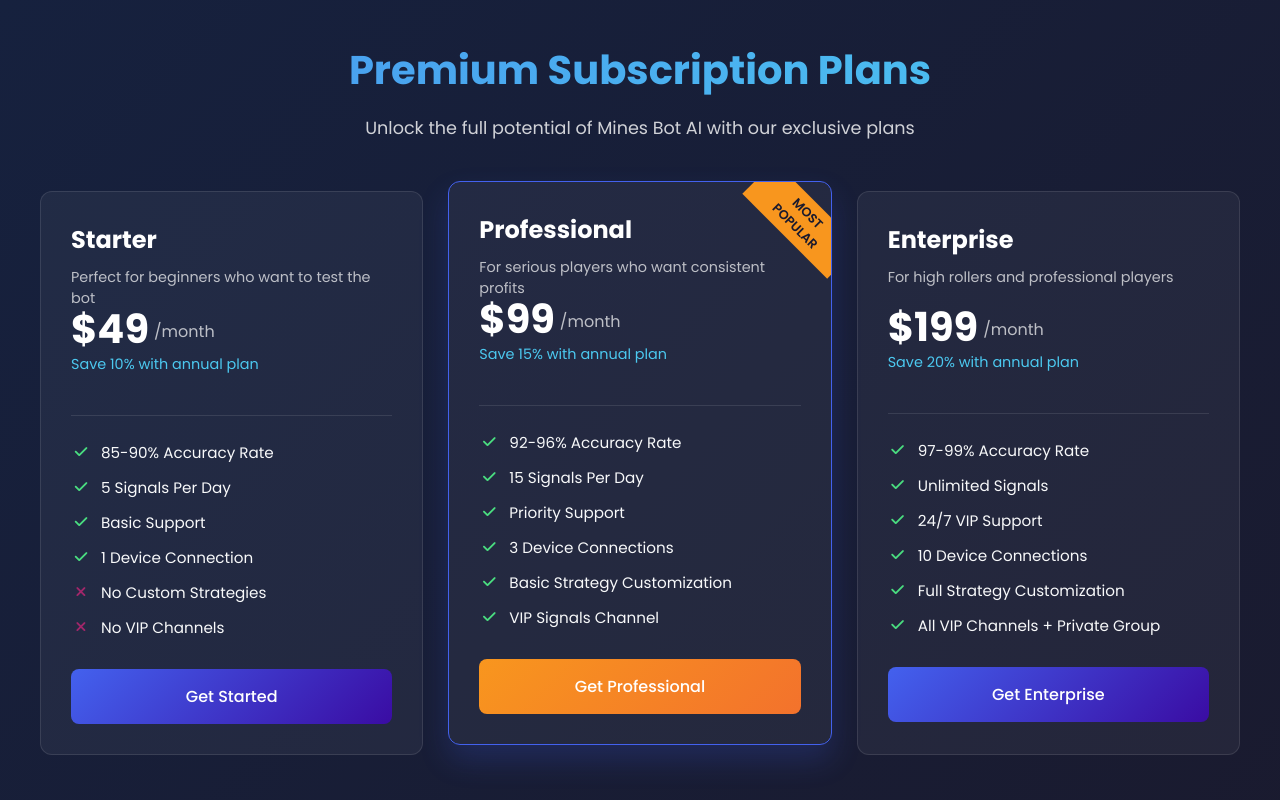
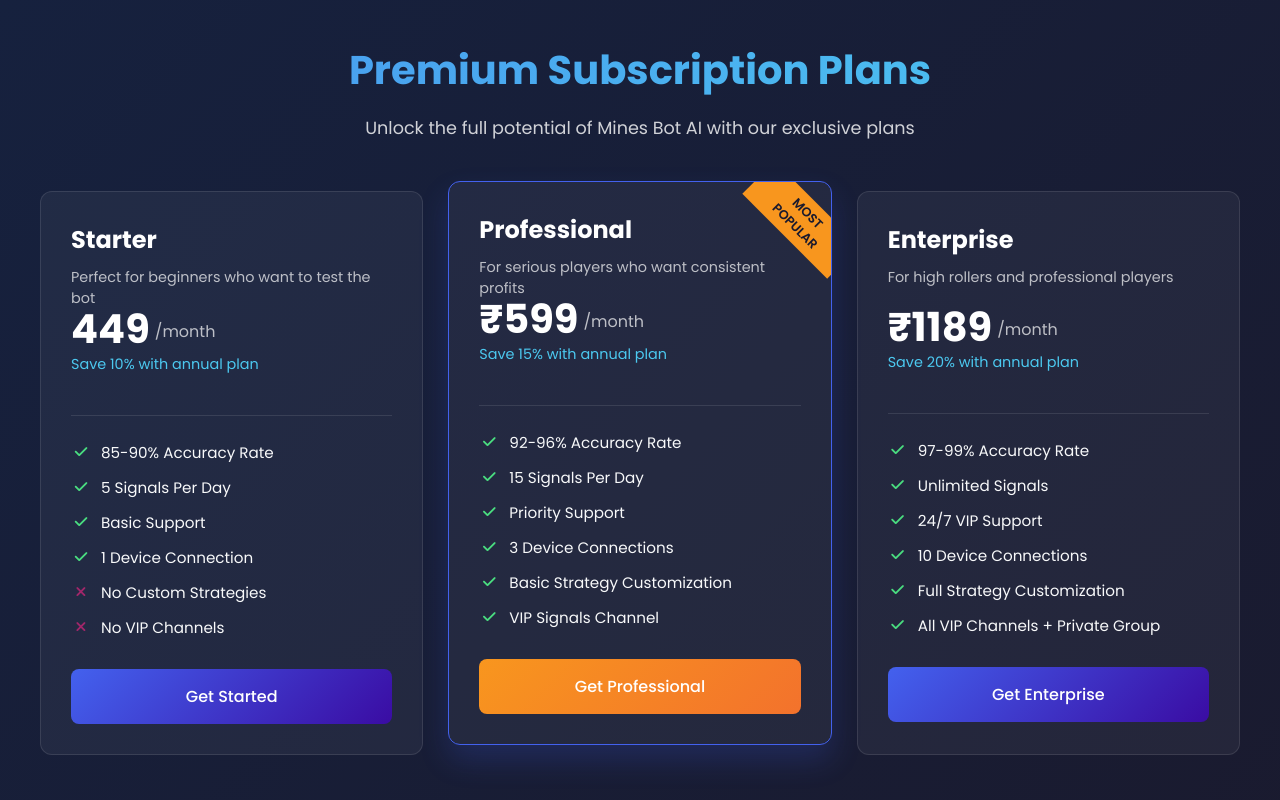
Before and after one commit to in99aviator/mines-bot, a plain HTML site: page plans.html in a window 1280 px wide. Shown: the top 800 px of the page. Drawn offline with Linux system fonts and the light colour scheme.

Commit message:
Update plans.html

```diff
--- a/plans.html
+++ b/plans.html
@@ -294,7 +294,7 @@
           <h3 class="plan-name">Starter</h3>
           <p class="plan-description">Perfect for beginners who want to test the bot</p>
           <div class="plan-price">
-            <span class="price-amount">$49</span>
+            <span class="price-amount">449</span>
             <span class="price-duration">/month</span>
           </div>
           <span class="price-save">Save 10% with annual plan</span>
@@ -317,7 +317,7 @@
           <h3 class="plan-name">Professional</h3>
           <p class="plan-description">For serious players who want consistent profits</p>
           <div class="plan-price">
-            <span class="price-amount">$99</span>
+            <span class="price-amount">₹599</span>
             <span class="price-duration">/month</span>
           </div>
           <span class="price-save">Save 15% with annual plan</span>
@@ -339,7 +339,7 @@
           <h3 class="plan-name">Enterprise</h3>
           <p class="plan-description">For high rollers and professional players</p>
           <div class="plan-price">
-            <span class="price-amount">$199</span>
+            <span class="price-amount">₹1189</span>
             <span class="price-duration">/month</span>
           </div>
           <span class="price-save">Save 20% with annual plan</span>
```
